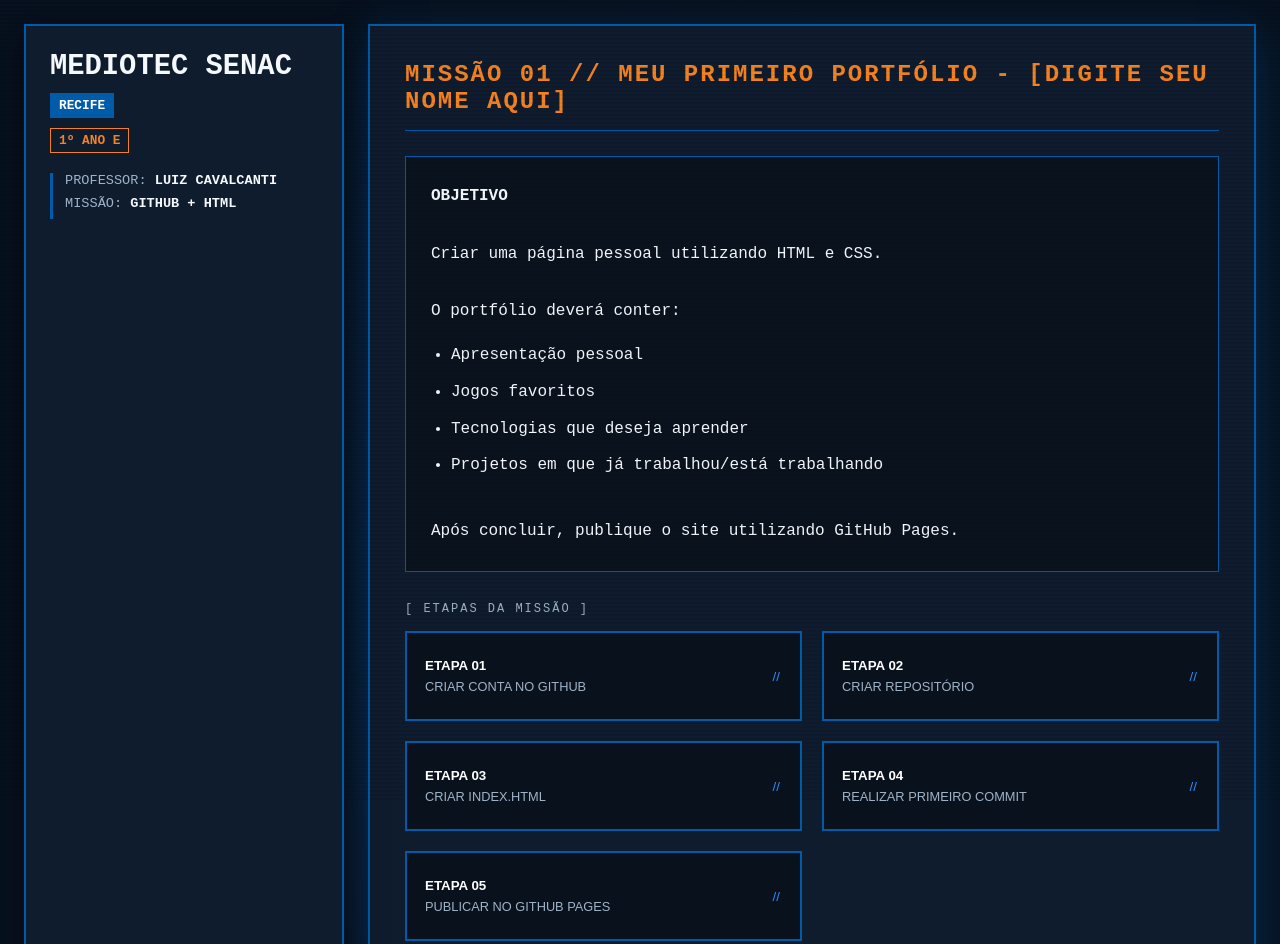
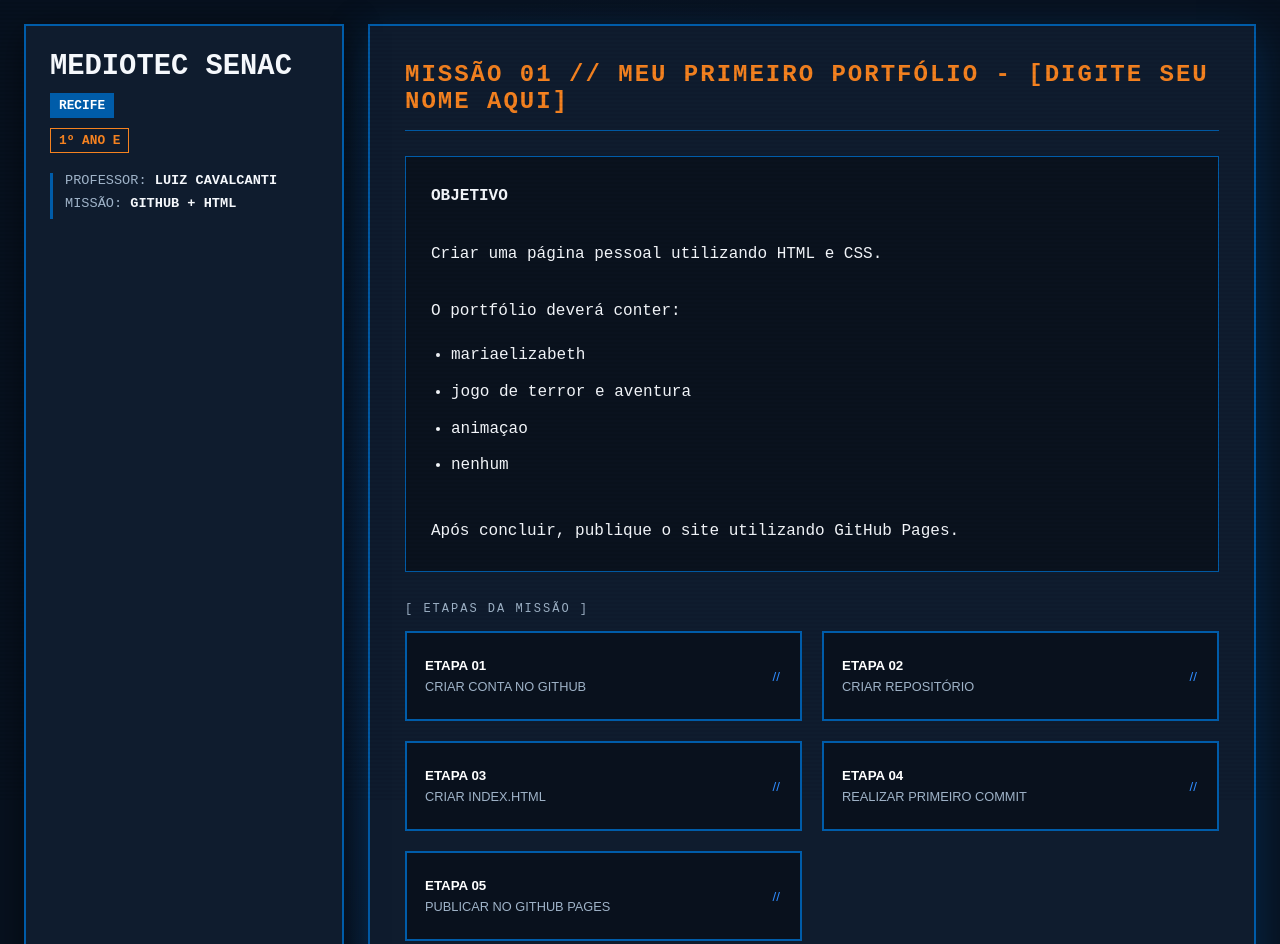
Before and after one commit to mariamelo6178453-pixel/mar1-bef3, a plain HTML site: page index.html in a window 1280 px wide. Shown: the top 944 px of the page. Drawn offline with Linux system fonts and the light colour scheme.

Commit message:
Update index.html

```diff
--- a/index.html
+++ b/index.html
@@ -273,10 +273,10 @@ body::before {
         <!-- [CHECKLIST]: Lembre-se de criar tags HTML correspondentes para cada um destes itens no seu arquivo final -->
         <ul>
           <limariaelizaberh</li>
-          <li>Apresentação pessoal</li>
-          <li>Jogos favoritos</li>
-          <li>Tecnologias que deseja aprender</li>
-          <li>Projetos em que já trabalhou/está trabalhando</li>
+          <li>    mariaelizabeth </li>
+          <li>     jogo de terror e aventura </li>
+          <li>  animaçao </li>
+          <li>  nenhum </li>
         </ul>
         <br>
         Após concluir, publique o site utilizando GitHub Pages.
```
